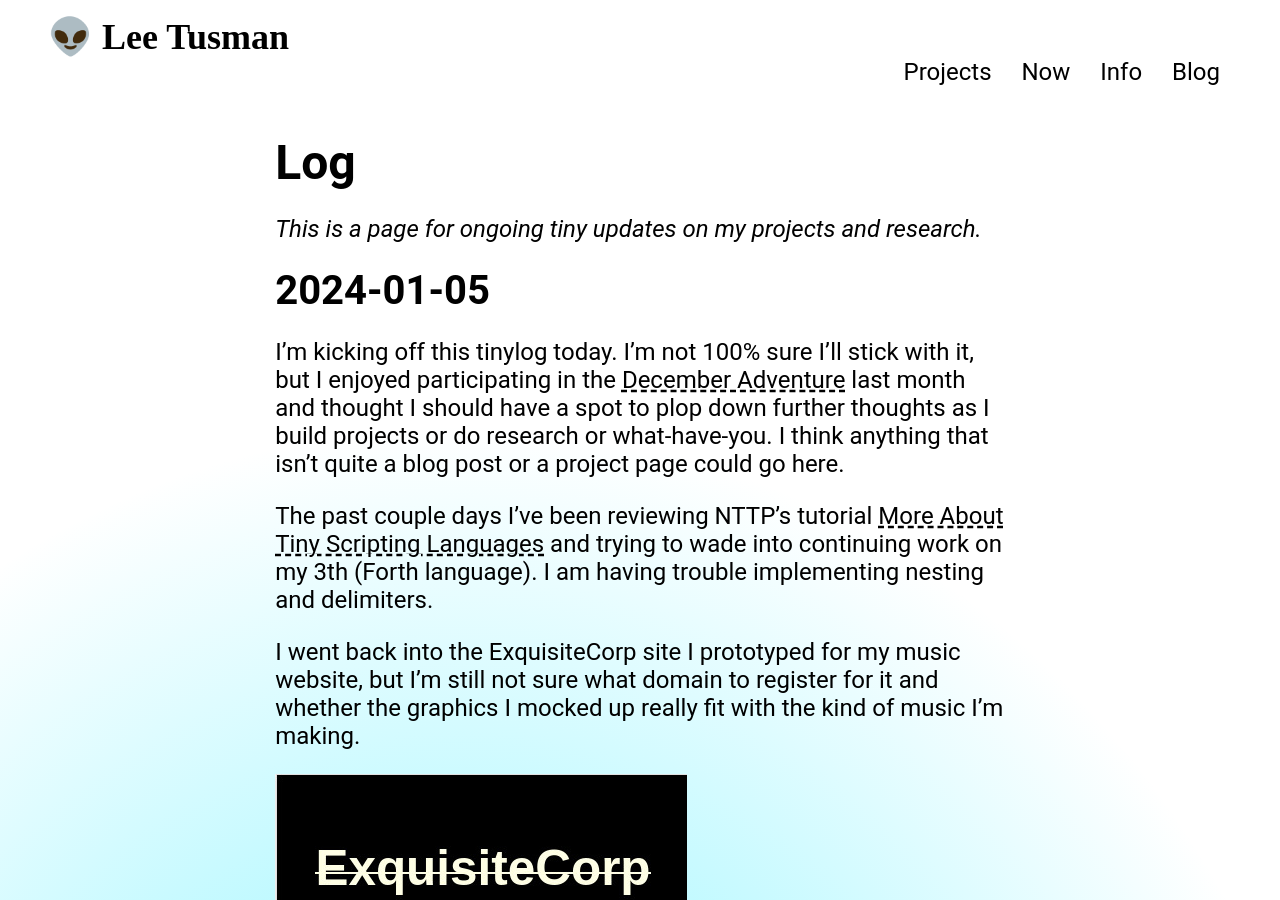
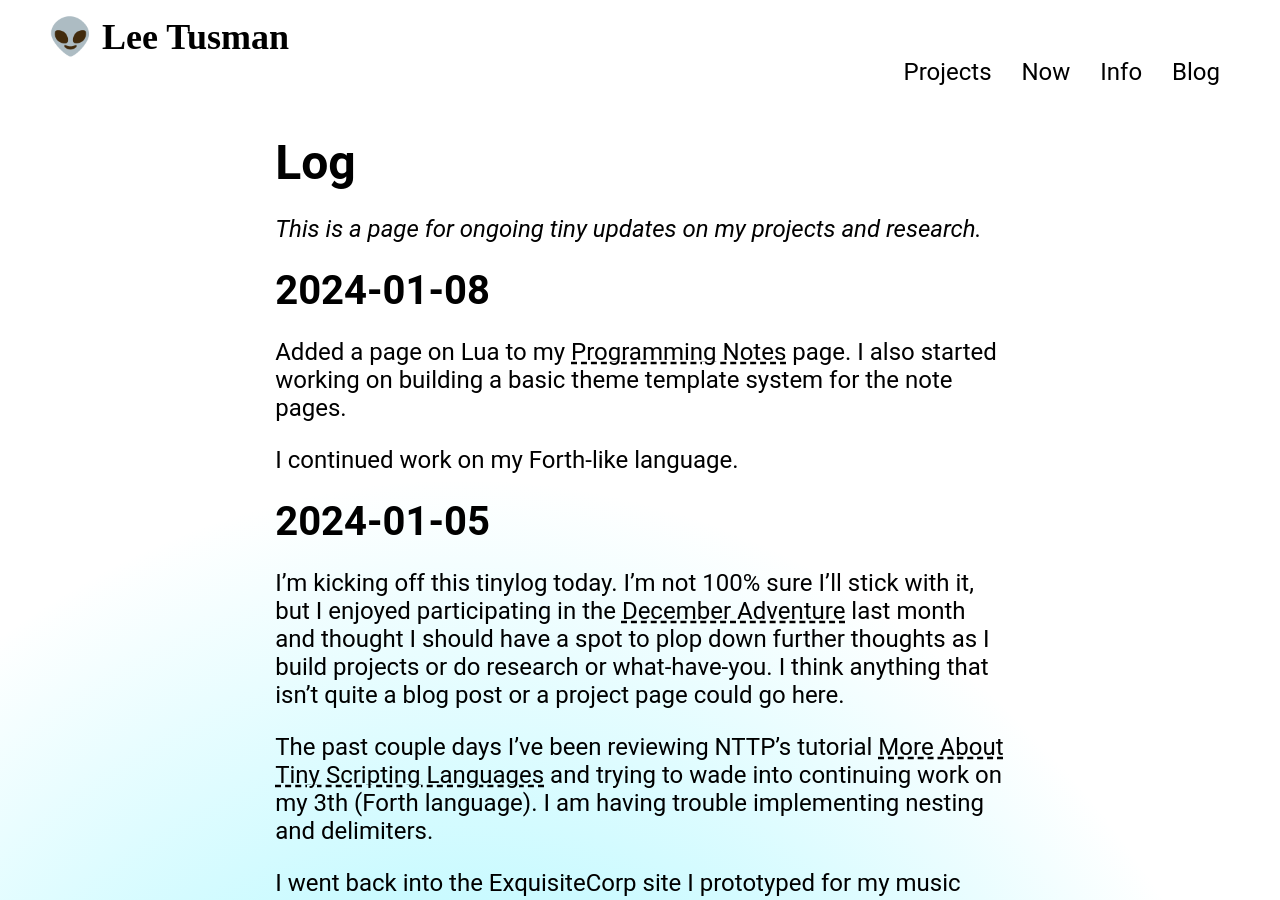
Before and after one commit to lee2sman/nosebook, a Jekyll site: the page built from log.md, in a window 1280 px wide and 900 px high. Built offline with Jekyll 4.4.1, drawn with Linux system fonts in a browser that asks for light colours; some web fonts are replaced.

Commit message:
update log

```diff
--- a/log.md
+++ b/log.md
@@ -7,6 +7,12 @@ permalink: /log/
 # Log
 
 *This is a page for ongoing tiny updates on my projects and research.*
+
+## 2024-01-08
+
+Added a page on Lua to my [Programming Notes](https://leetusman.com/notes/programming/) page. I also started working on building a basic theme template system for the note pages.
+
+I continued work on my Forth-like language.
 
 ## 2024-01-05
 
```
